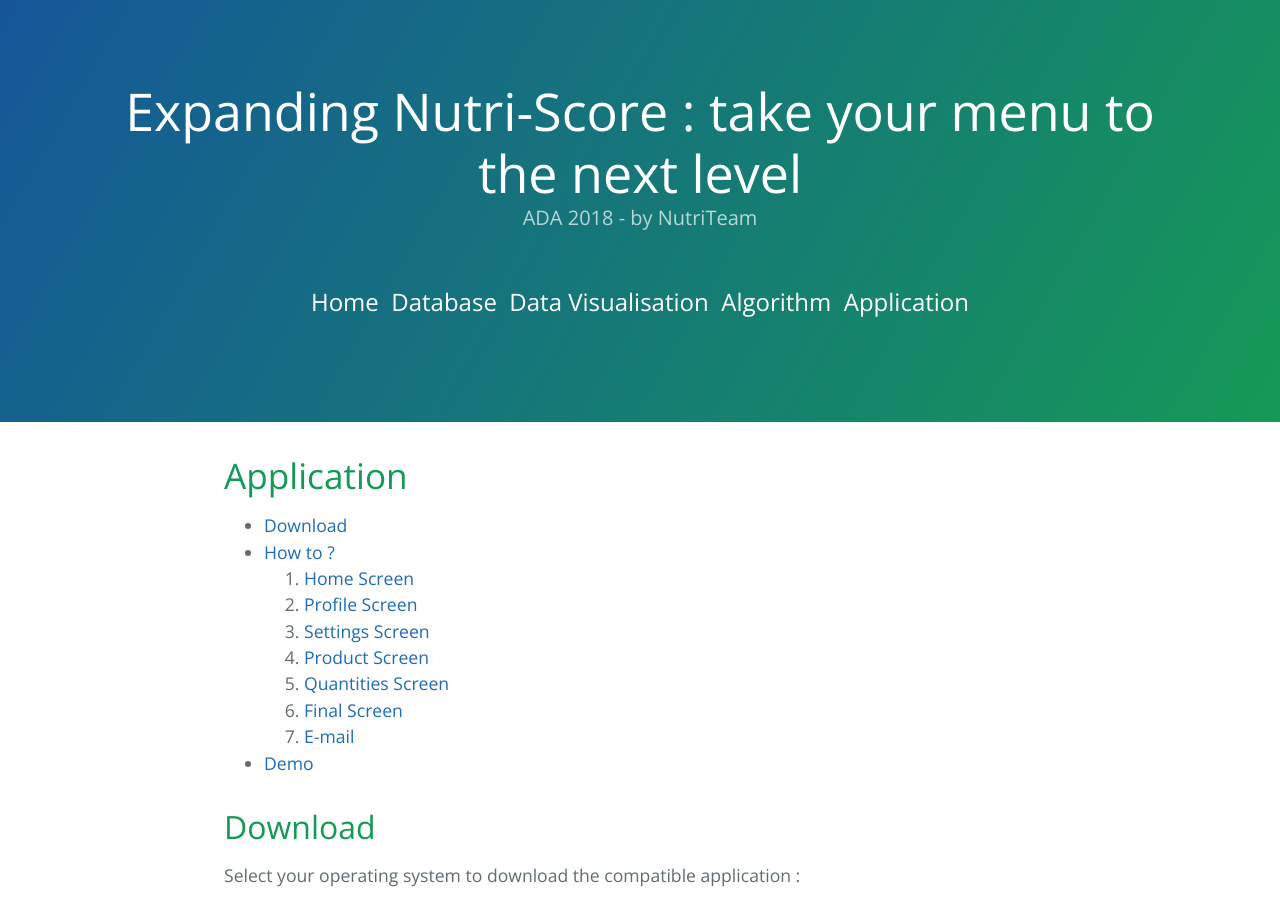
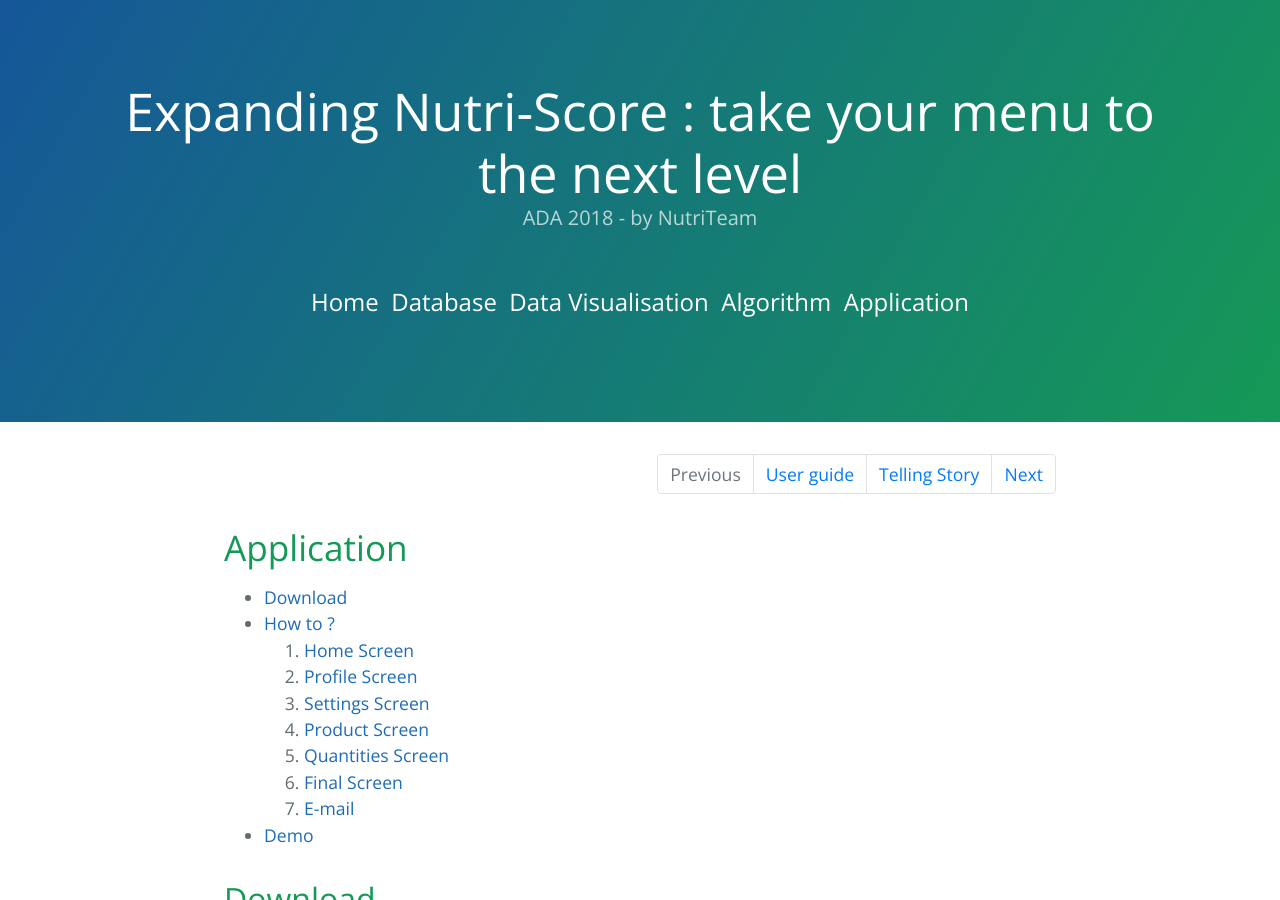
Before and after one commit to NutriTeam/Nutri_Score, a Jekyll site: the page built from app.md, in a window 1280 px wide and 900 px high. Built offline with Jekyll 4.4.1, drawn with Linux system fonts in a browser that asks for light colours.

Commit message:
Update app.md

```diff
--- a/app.md
+++ b/app.md
@@ -2,6 +2,18 @@
 layout: default
 title: App
 ---
+<nav aria-label="Page navigation example">
+  <ul class="pagination justify-content-end">
+    <li class="page-item disabled">
+      <a class="page-link" href="#" tabindex="-1">Previous</a>
+    </li>
+    <li class="page-item"><a class="page-link" href="#">User guide</a></li>
+    <li class="page-item"><a class="page-link" href="./case_study.htlm">Telling Story</a></li>
+    <li class="page-item">
+      <a class="page-link" href="./case_study.htlm">Next</a>
+    </li>
+  </ul>
+</nav>
 
 # Application
 
```
